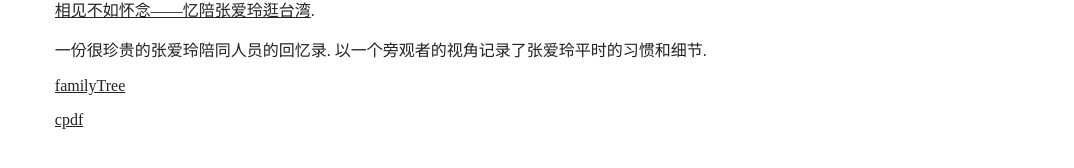
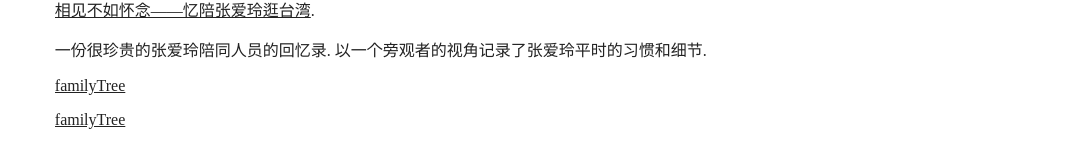
Before and after one commit to AsheBlade/Tomb, a Jekyll site: the page built from about.md, in a window 1280 px wide. Shown: the part 515-683 px from the top of the page, without its empty margins (206-1280 px from the left). Built offline with Jekyll 4.4.1, drawn with Linux system fonts in a browser that asks for light colours.

Commit message:
Update about.md

```diff
--- a/about.md
+++ b/about.md
@@ -24,4 +24,4 @@ permalink: /about/
 
 [familyTree](/assets/favicon.png)
 
-[cpdf](/_research/c.pdf)
+[familyTree](/assets/favicon.png)
```
